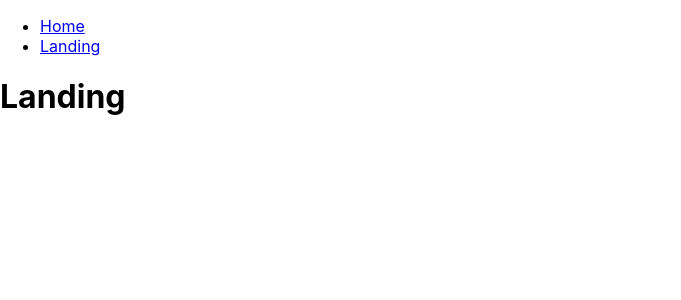
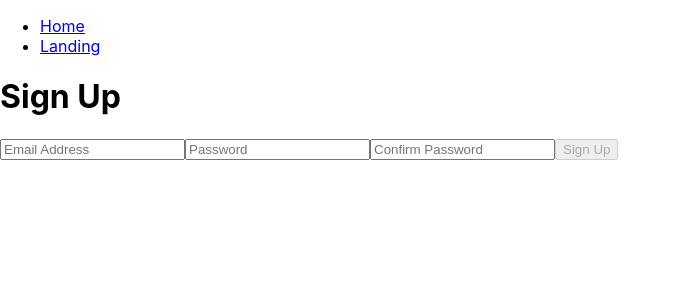
Before and after one commit to leshill/firebase-authn-authz-tutorial, a React (Create React App) app: page /sign-up in a window 1280 px wide. Before the commit this address led to /landing. Shown: the top 300 px of the page, without its empty margins (0-681 px from the left). Built offline with nearby package versions, Linux system fonts and the light colour scheme; no server answers.

Commit message:
Implement <SignUp> component without backend

```diff
--- a/src/App.tsx
+++ b/src/App.tsx
@@ -4,6 +4,7 @@ import { BrowserRouter, Redirect, Route, Switch } from "react-router-dom";
 import Navigation from "Navigation";
 import Home from "Home";
 import Landing from "Landing";
+import SignUp from "SignUp";
 import FirebaseApp, { FirebaseContextProvider } from "FirebaseApp";
 
 const firebase = new FirebaseApp();
@@ -20,6 +21,7 @@ function App() {
             <Switch>
               <Route exact path="/home" component={Home}/>
               <Route exact path="/landing" component={Landing}/>
+              <Route exact path="/sign-up" component={SignUp}/>
               <Redirect from="/*" to="/landing"/>
             </Switch>
           </div>
--- a/src/Landing.tsx
+++ b/src/Landing.tsx
@@ -1,8 +1,12 @@
 import React from "react";
+import { Link } from "react-router-dom";
 
 const Landing: React.FC = () => (
   <div>
     <h1>Landing</h1>
+    <Link to="/sign-up">
+      Sign Up
+    </Link>
   </div>
 );
 
--- /dev/null
+++ b/src/SignUp.tsx
@@ -0,0 +1,58 @@
+import React, { useState } from "react";
+
+const initialState = {
+  email: "",
+  passwordOne: "",
+  passwordTwo: ""
+};
+
+const SignUp: React.FC = () => {
+  const [creds, setCreds] = useState(initialState);
+
+  const { email, passwordOne, passwordTwo } = creds;
+
+  const isInvalid = passwordOne !== passwordTwo ||
+                    passwordOne === "" ||
+                    email === "";
+
+  const onChange = (event: React.FormEvent<HTMLInputElement>) =>
+    setCreds({...creds, [event.currentTarget.name]: event.currentTarget.value});
+
+  const onSubmit = (event: React.FormEvent) => {
+    alert(`Email: ${email} Password: ${passwordOne}`);
+    setCreds(initialState);
+    event.preventDefault();
+  };
+
+  return (
+    <div>
+      <h1>Sign Up</h1>
+      <form onSubmit={onSubmit}>
+        <input
+          name="email"
+          value={email}
+          onChange={onChange}
+          type="text"
+          placeholder="Email Address"
+        />
+        <input
+          name="passwordOne"
+          value={passwordOne}
+          onChange={onChange}
+          type="password"
+          placeholder="Password"
+        />
+        <input
+          name="passwordTwo"
+          value={passwordTwo}
+          onChange={onChange}
+          type="password"
+          placeholder="Confirm Password"
+        />
+        <button disabled={isInvalid} type="submit">Sign Up</button>
+      </form>
+    </div>
+  );
+};
+
+export default SignUp;
```
